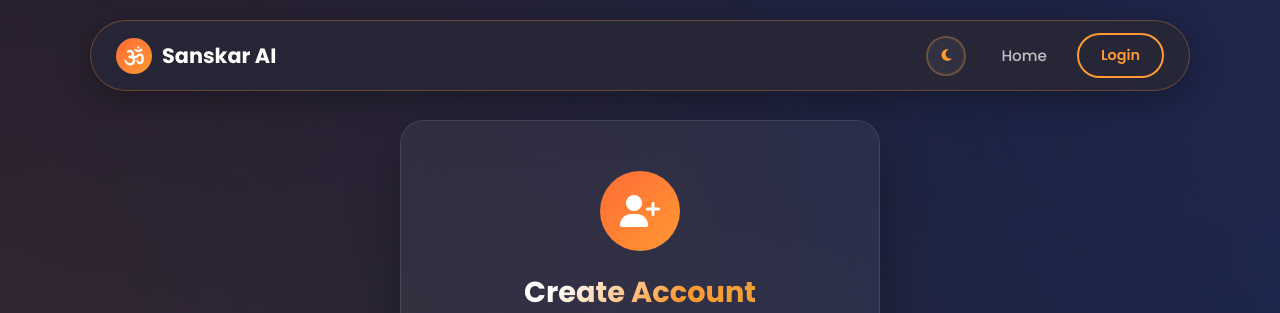
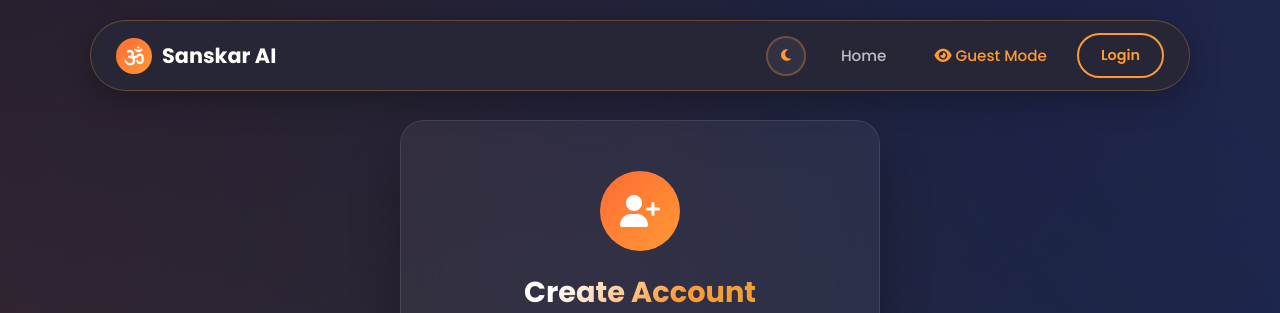
Before and after one commit to namanverma001/sanskarai-phase-2, a PHP site: page /signup in a window 1280 px wide. Shown: the top 313 px of the page. Run offline with PHP 8.4, Linux system fonts and the light colour scheme.

Commit message:
guest mode button updation

```diff
--- a/app/views/home/landing.php
+++ b/app/views/home/landing.php
@@ -533,6 +533,9 @@
         <div class="hero-buttons">
             <a href="/signup" class="btn btn-primary btn-lg magnetic-btn pulse-glow">
                 <i class="fas fa-rocket"></i> Get Started Free
+            </a>
+            <a href="/explore" class="btn btn-outline btn-lg magnetic-btn" style="border-color: var(--saffron); color: var(--saffron);">
+                <i class="fas fa-eye"></i> Guest Mode
             </a>
             <a href="#how-it-works" class="btn btn-outline btn-lg magnetic-btn">
                 <i class="fas fa-play-circle"></i> See How It Works
--- a/app/views/layouts/auth.php
+++ b/app/views/layouts/auth.php
@@ -782,9 +782,11 @@
                 </button>
                 <?php if (strpos($title ?? '', 'Login') !== false): ?>
                 <a href="/" class="nav-login">Home</a>
+                <a href="/explore" class="nav-login" style="color: var(--saffron);"><i class="fas fa-eye"></i> Guest Mode</a>
                 <a href="/signup" class="nav-cta">Sign Up</a>
                 <?php else: ?>
                 <a href="/" class="nav-login">Home</a>
+                <a href="/explore" class="nav-login" style="color: var(--saffron);"><i class="fas fa-eye"></i> Guest Mode</a>
                 <a href="/login" class="nav-cta">Login</a>
                 <?php endif; ?>
                 <button class="mobile-menu-btn" id="mobileMenuBtn" aria-label="Open menu">
@@ -813,6 +815,7 @@
         <a href="/#features">Features</a>
         <a href="/#how-it-works">How It Works</a>
         <a href="/#faq">FAQ</a>
+        <a href="/explore" class="mobile-cta" style="background: rgba(255, 255, 255, 0.05); border: 1px solid rgba(255, 153, 51, 0.5); color: white;"><i class="fas fa-eye" style="color: var(--saffron);"></i> Guest Mode</a>
         <?php if (strpos($title ?? '', 'Login') !== false): ?>
         <a href="/signup" class="mobile-cta">Sign Up</a>
         <?php else: ?>
```
